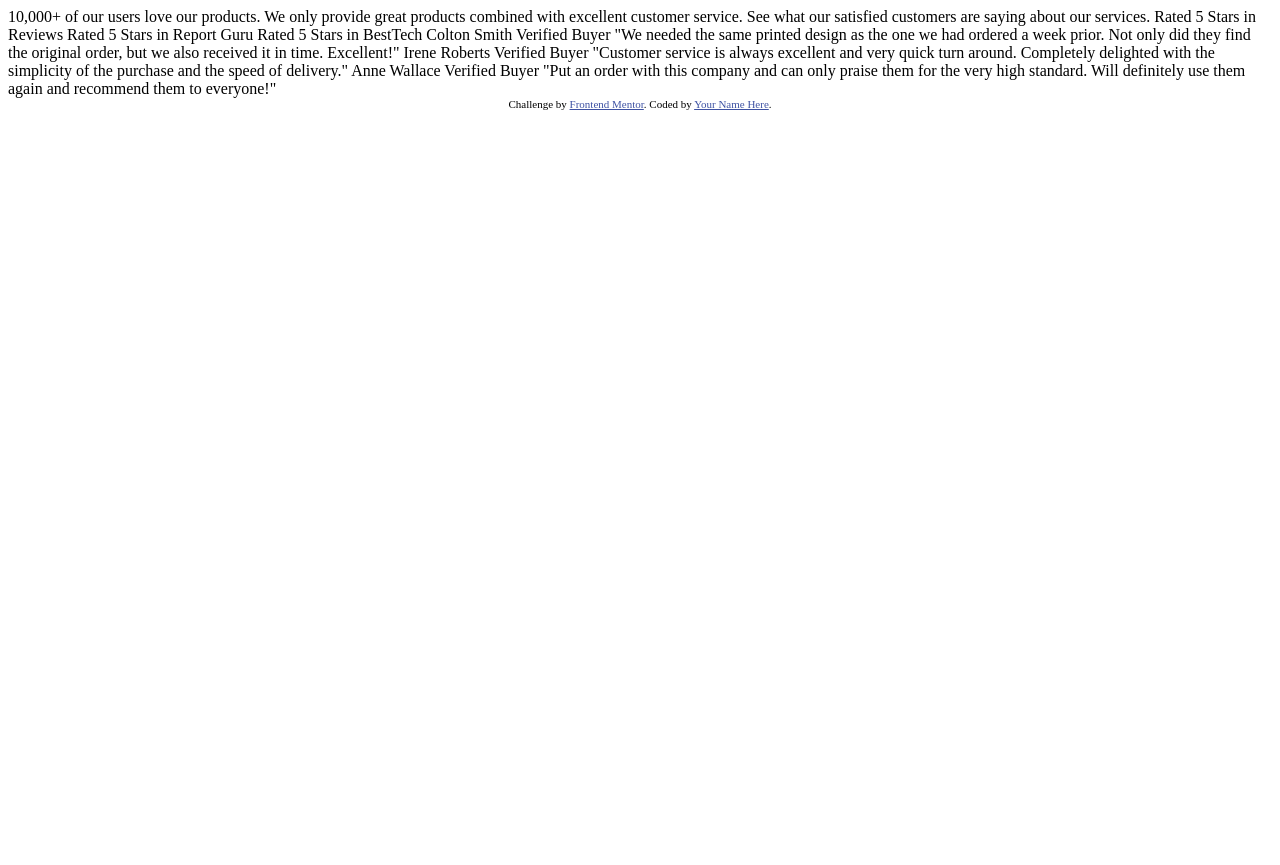
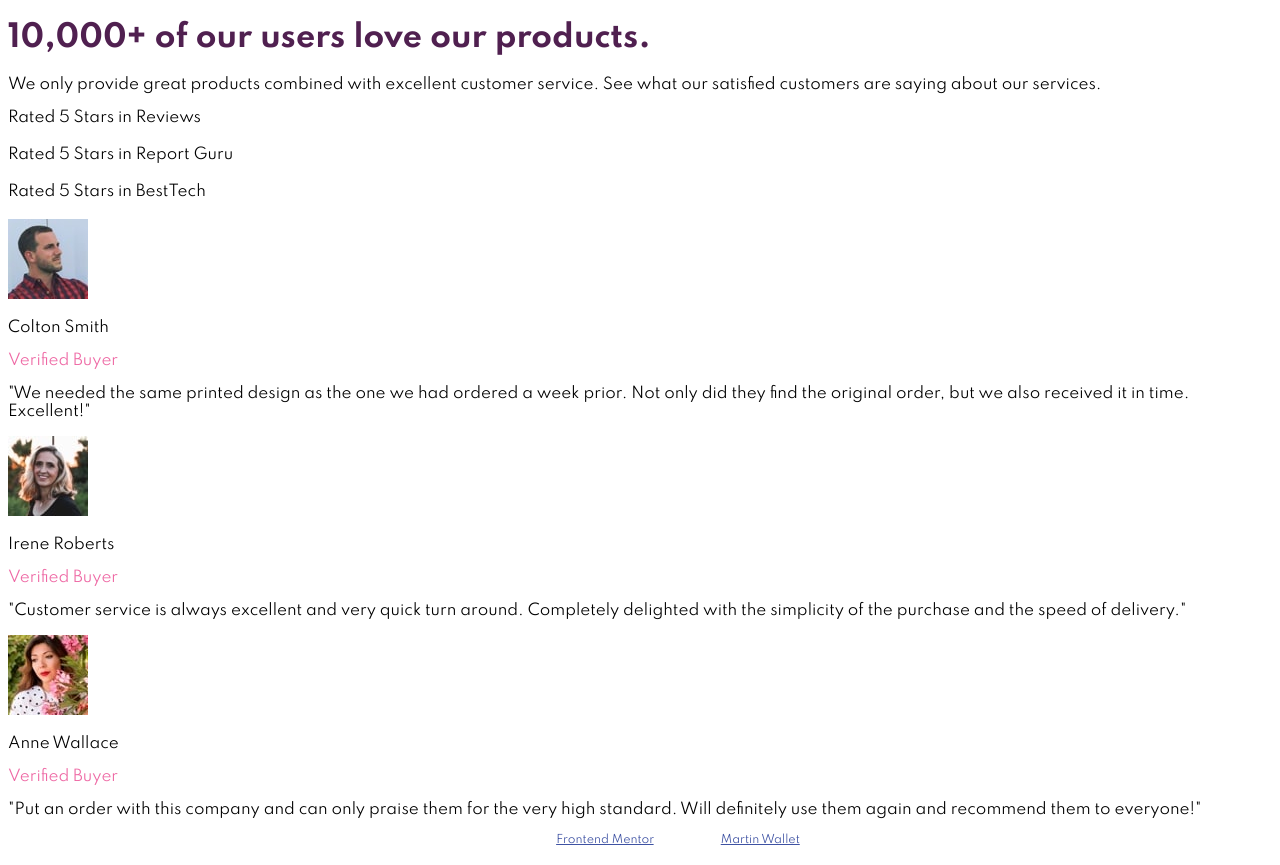
Before and after one commit to martinw0/social-proof, a plain HTML site: page index.html in a window 1280 px wide. Before the commit the page ends 800 px from the top, so only its background shows below. Drawn offline with Linux system fonts and the light colour scheme.

Commit message:
add some styles

```diff
--- a/index.html
+++ b/index.html
@@ -11,51 +11,67 @@
       sizes="32x32"
       href="./images/favicon-32x32.png"
     />
+    <link rel="stylesheet" href="./style.css">
 
     <title>Frontend Mentor | Social proof section</title>
 
-    <!-- Feel free to remove these styles or customise in your own stylesheet 👍 -->
-    <style>
-      .attribution {
-        font-size: 11px;
-        text-align: center;
-      }
-      .attribution a {
-        color: hsl(228, 45%, 44%);
-      }
-    </style>
   </head>
   <body>
-    10,000+ of our users love our products.
-
-    We only provide great products combined with excellent customer service.
-    See what our satisfied customers are saying about our services.
-
-    Rated 5 Stars in Reviews
-    Rated 5 Stars in Report Guru
-    Rated 5 Stars in BestTech
-
-    Colton Smith
-    Verified Buyer
+    <main>
+      <h1>10,000+ of our users love our products.</h1>
+      <p>We only provide great products combined with excellent customer service.
+        See what our satisfied customers are saying about our services.</p>
+       <div class="rate">
+         <div class="star">Rated 5 Stars in Reviews</div>
+         <h2></h2>
+       </div>
+       <div class="rate">
+        <div class="star">Rated 5 Stars in Report Guru</div>
+        <h2></h2>
+      </div>
+      <div class="rate">
+        <div class="star">Rated 5 Stars in BestTech</div>
+        <h2></h2>
+      </div>
+      <div class="commment">
+        <div class="profile">
+          <img src="./images/image-colton.jpg" alt="Colton Smith">
+          <p class="name">Colton Smith</p>
+          <p class="status">Verified Buyer</p>
+        </div>
+        <p>
           "We needed the same printed design as the one we had ordered a week prior.
           Not only did they find the original order, but we also received it in time.
           Excellent!"
-
-    Irene Roberts
-    Verified Buyer
+        </p>
+      </div>
+      <div class="commment">
+        <div class="profile">
+          <img src="./images/image-irene.jpg" alt="Irene Roberts">
+          <p class="name">Irene Roberts</p>
+          <p class="status">Verified Buyer</p>
+        </div>
+        <p>
           "Customer service is always excellent and very quick turn around. Completely
           delighted with the simplicity of the purchase and the speed of delivery."
-
-    Anne Wallace
-    Verified Buyer
+        </p>
+      </div>
+      <div class="commment">
+        <div class="profile">
+          <img src="./images/image-anne.jpg" alt="Anne Wallace">
+          <p class="name">Anne Wallace</p>
+          <p class="status">Verified Buyer</p>
+        </div>
+        <p>
           "Put an order with this company and can only praise them for the very high
           standard. Will definitely use them again and recommend them to everyone!"
+        </p>
+      </div>
+    </main>
 
     <div class="attribution">
-      Challenge by
-      <a href="https://www.frontendmentor.io?ref=challenge" target="_blank"
-        >Frontend Mentor</a
-      >. Coded by <a href="#">Your Name Here</a>.
+      Challenge by <a href="https://www.frontendmentor.io?ref=challenge" target="_blank">Frontend Mentor</a>.
+      Coded by <a href="#">Martin Wallet</a>.
     </div>
   </body>
 </html>
--- /dev/null
+++ b/style.css
@@ -0,0 +1,35 @@
+@import url('https://fonts.googleapis.com/css2?family=Spartan:wght@400;500;700&display=swap');
+:root {
+    --very-dark-magenta: hsl(300, 43%, 22%);
+    --soft-pink: hsl(333, 80%, 67%);
+    --dark-grayish-magenta: hsl(303, 10%, 53%);
+    --light-grayish-magenta: hsl(300, 24%, 96%);
+    --white: hsl(0, 0%, 100%);
+}
+body {
+    font-size: 15px;
+    font-family: 'Spartan';
+}
+h1 {
+    font-weight: 700;
+    color: var(--very-dark-magenta);
+}
+h2 {
+    font-weight: 500;
+    color: var(--very-dark-magenta);
+}
+p {
+    font-weight: 400;
+}
+.status {
+    color: var(--soft-pink);
+}
+.attribution {
+    font-size: 11px;
+    text-align: center;
+    color:hsl(0, 0%, 100%);
+    padding-bottom: 10px;
+}
+.attribution a {
+    color: hsl(228, 45%, 44%);
+}
```
Also changed, not shown: 1 other file. Lines whose indentation alone changed are shown as unchanged.
